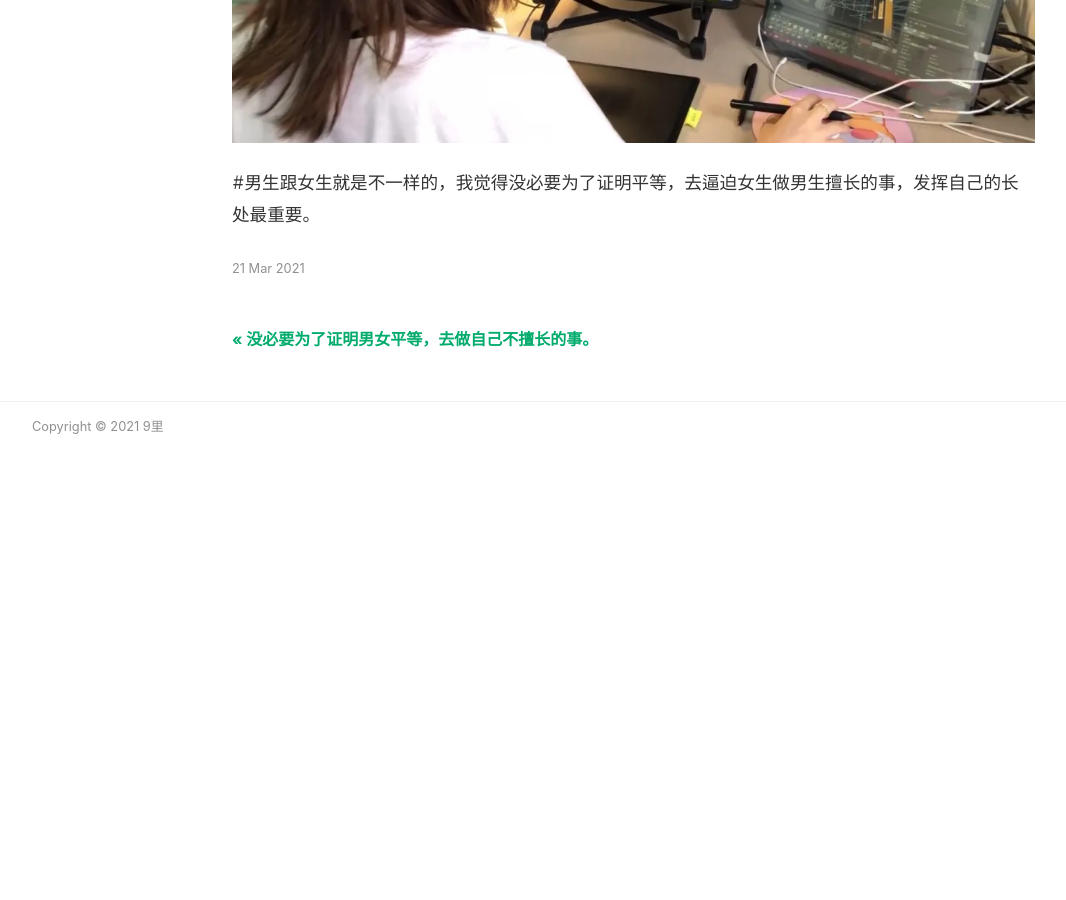
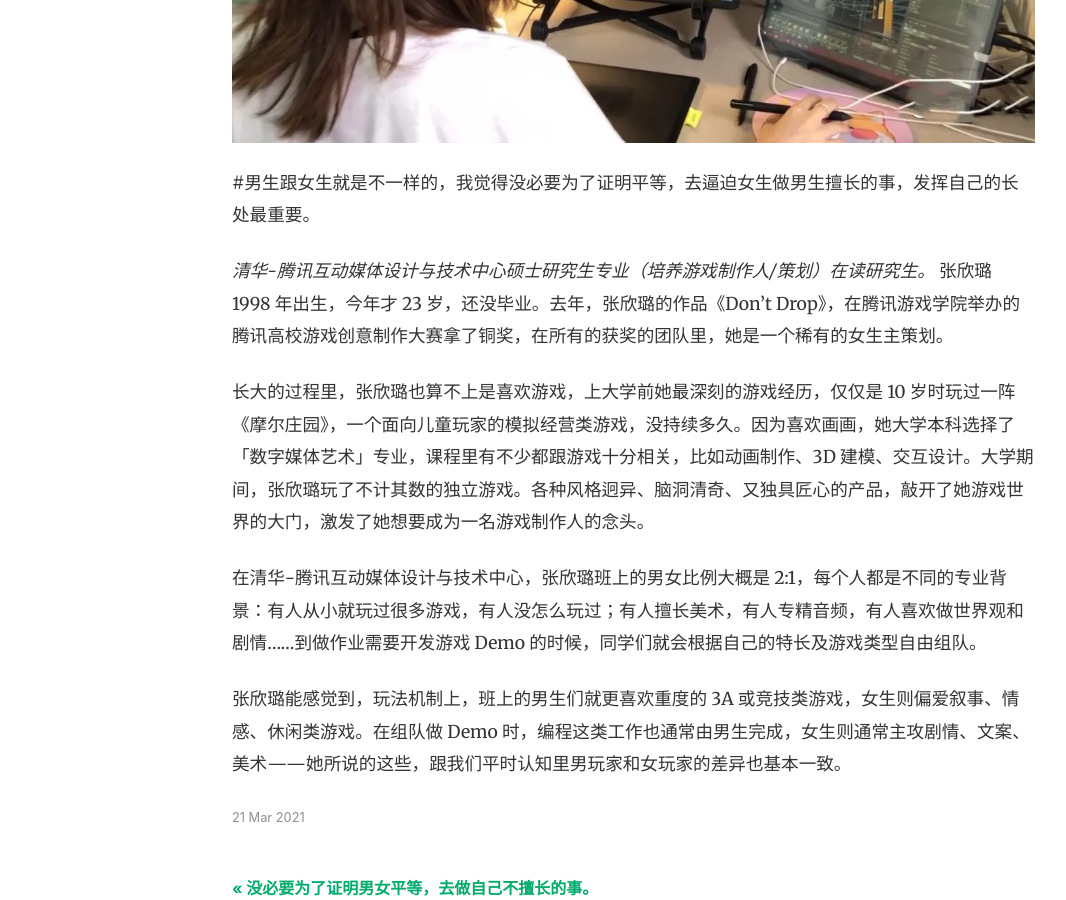
Before and after one commit to xu9li/my-first-blog, a Jekyll site: the page built from _posts/2021-03-21-girls-hello-world.md, in a window 1280 px wide and 900 px high, scrolled down 571 px. Shown: the whole window, without its empty margins (53-1119 px from the left). Built offline with Jekyll 4.4.1, drawn with Linux system fonts in a browser that asks for light colours; nearby versions of some CDN libraries; before the commit the page ends 1020 px from its top, so only the background shows below that.

Commit message:
添加了正文
正文

```diff
--- a/_posts/2021-03-21-girls-hello-world.md
+++ b/_posts/2021-03-21-girls-hello-world.md
@@ -5,3 +5,18 @@ image: assets/images/002.png
 ---
 
 #男生跟女生就是不一样的，我觉得没必要为了证明平等，去逼迫女生做男生擅长的事，发挥自己的长处最重要。
+
+_清华-腾讯互动媒体设计与技术中心硕士研究生专业（培养游戏制作人/策划）在读研究生。_
+张欣璐 1998 年出生，今年才 23 岁，还没毕业。去年，张欣璐的作品《Don’t Drop》，在腾讯游戏学院举办的腾讯高校游戏创意制作大赛拿了铜奖，在所有的获奖的团队里，她是一个稀有的女生主策划。
+
+
+
+长大的过程里，张欣璐也算不上是喜欢游戏，上大学前她最深刻的游戏经历，仅仅是 10 岁时玩过一阵《摩尔庄园》，一个面向儿童玩家的模拟经营类游戏，没持续多久。因为喜欢画画，她大学本科选择了「数字媒体艺术」专业，课程里有不少都跟游戏十分相关，比如动画制作、3D 建模、交互设计。大学期间，张欣璐玩了不计其数的独立游戏。各种风格迥异、脑洞清奇、又独具匠心的产品，敲开了她游戏世界的大门，激发了她想要成为一名游戏制作人的念头。
+
+
+
+在清华-腾讯互动媒体设计与技术中心，张欣璐班上的男女比例大概是 2:1，每个人都是不同的专业背景：有人从小就玩过很多游戏，有人没怎么玩过；有人擅长美术，有人专精音频，有人喜欢做世界观和剧情……到做作业需要开发游戏 Demo 的时候，同学们就会根据自己的特长及游戏类型自由组队。
+
+
+
+张欣璐能感觉到，玩法机制上，班上的男生们就更喜欢重度的 3A 或竞技类游戏，女生则偏爱叙事、情感、休闲类游戏。在组队做 Demo 时，编程这类工作也通常由男生完成，女生则通常主攻剧情、文案、美术——她所说的这些，跟我们平时认知里男玩家和女玩家的差异也基本一致。
```
